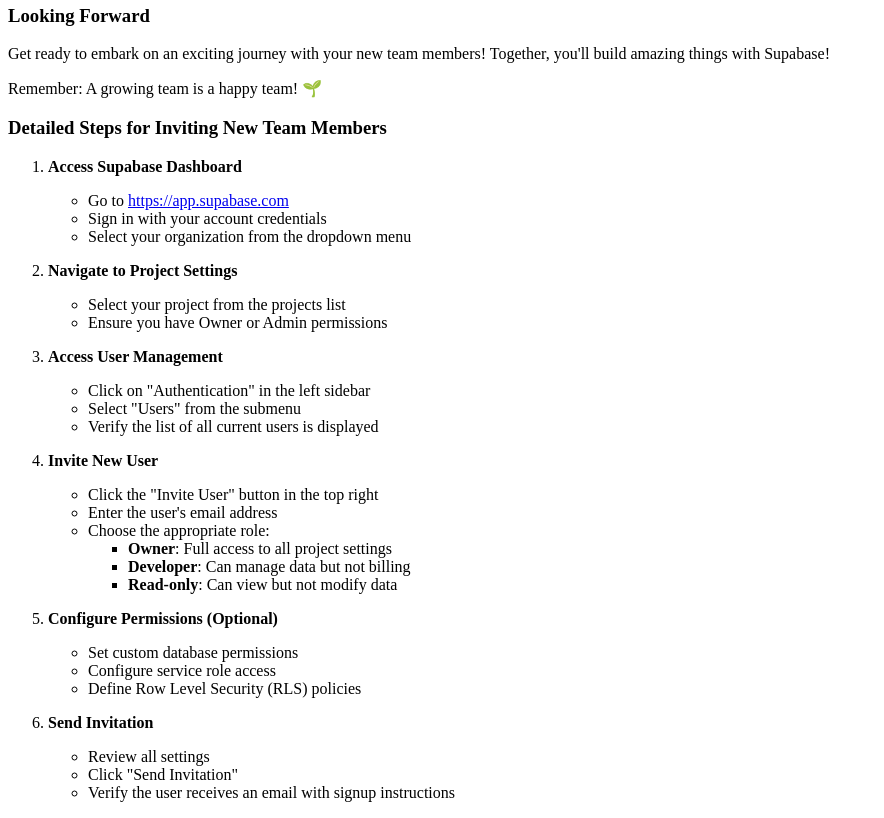
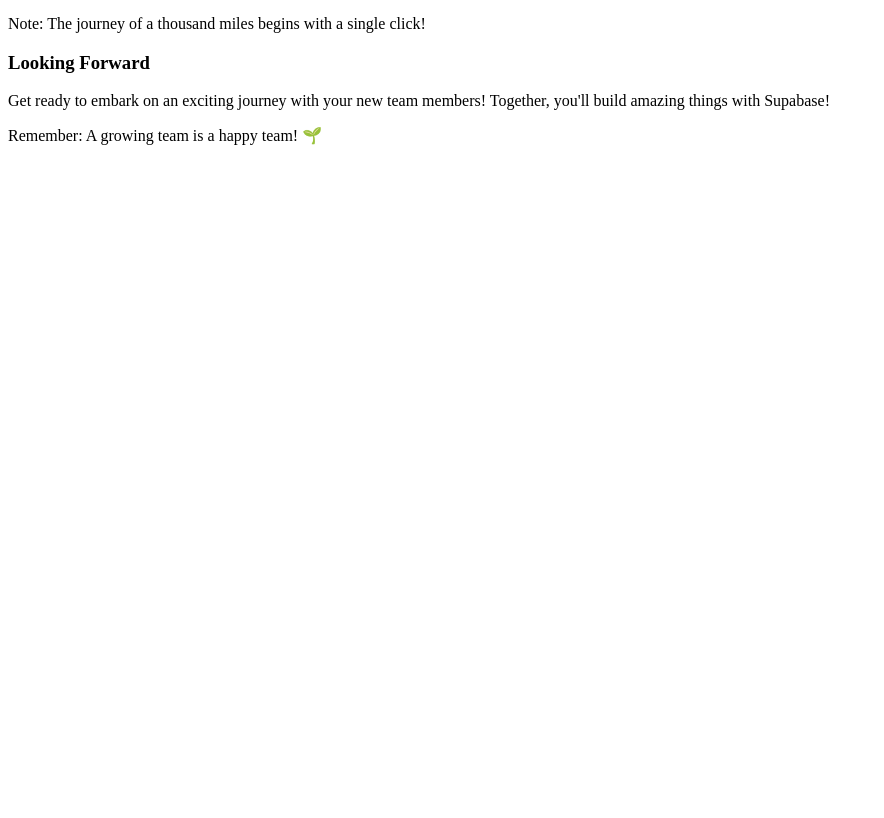
Before and after one commit to Shavvimal/hubspot-demo-docs, a Next.js app: page /features/supabase_test in a window 1280 px wide. Shown: the part 906-1724 px from the top of the page, without its empty margins (0-884 px from the left). After the commit the page ends 1067 px from the top, so only its background shows below. Built offline with nearby package versions, Linux system fonts and the light colour scheme.

Commit message:
Added video walkthrough link and ensured clarity and precision in the documentation.

```diff
--- a/src/pages/features/supabase_test.mdx
+++ b/src/pages/features/supabase_test.mdx
@@ -1,6 +1,7 @@
 # Welcoming New Team Members to Your Supabase Journey! 🚀
 
-[Video Walkthrough](https://s3.amazonaws.com/your_s3_bucket_name/recordings/tsk_345116255777253784.mp4)
+## Video Walkthrough
+[Watch the video walkthrough here](https://s3.amazonaws.com/None/recordings/tsk_345492240361184244.mp4)
 
 ## The Art of Team Expansion
 
@@ -46,37 +47,3 @@
 Get ready to embark on an exciting journey with your new team members! Together, you'll build amazing things with Supabase!
 
 Remember: A growing team is a happy team! 🌱
-
-### Detailed Steps for Inviting New Team Members
-
-1. **Access Supabase Dashboard**
-   - Go to [https://app.supabase.com](https://app.supabase.com)
-   - Sign in with your account credentials
-   - Select your organization from the dropdown menu
-
-2. **Navigate to Project Settings**
-   - Select your project from the projects list
-   - Ensure you have Owner or Admin permissions
-
-3. **Access User Management**
-   - Click on "Authentication" in the left sidebar
-   - Select "Users" from the submenu
-   - Verify the list of all current users is displayed
-
-4. **Invite New User**
-   - Click the "Invite User" button in the top right
-   - Enter the user's email address
-   - Choose the appropriate role:
-     - **Owner**: Full access to all project settings
-     - **Developer**: Can manage data but not billing
-     - **Read-only**: Can view but not modify data
-
-5. **Configure Permissions (Optional)**
-   - Set custom database permissions
-   - Configure service role access
-   - Define Row Level Security (RLS) policies
-
-6. **Send Invitation**
-   - Review all settings
-   - Click "Send Invitation"
-   - Verify the user receives an email with signup instructions
```
